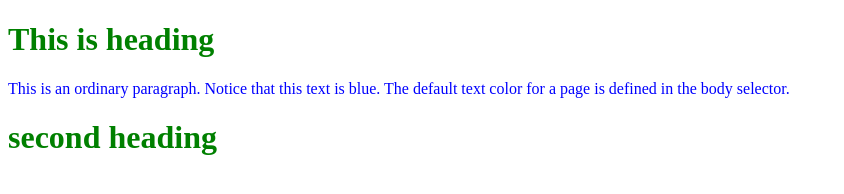
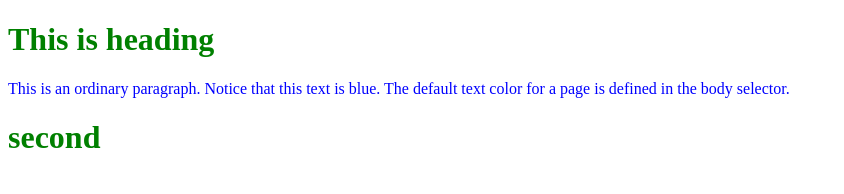
Before and after one commit to vinod308/webdevloper.github.io, a plain HTML site: page index.html in a window 1280 px wide. Shown: the whole page, without its empty margins (0-844 px from the left). Drawn offline with Linux system fonts and the light colour scheme.

Commit message:
changed done

```diff
--- a/index.html
+++ b/index.html
@@ -15,7 +15,7 @@ h1 {
 
 <h1>This is heading </h1>
 <p>This is an ordinary paragraph. Notice that this text is blue. The default text color for a page is defined in the body selector.</p>
-<h1>second heading</h1>
+<h1>second </h1>
 
 </body>
 </html>
```
